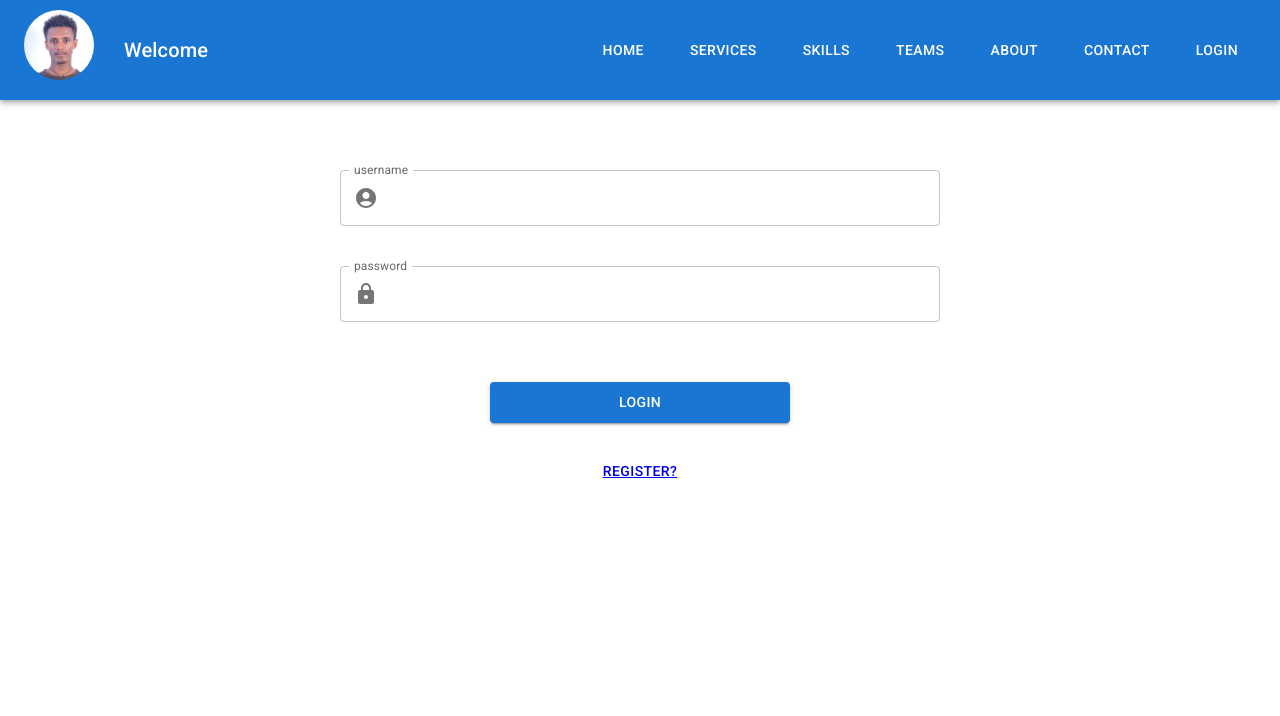
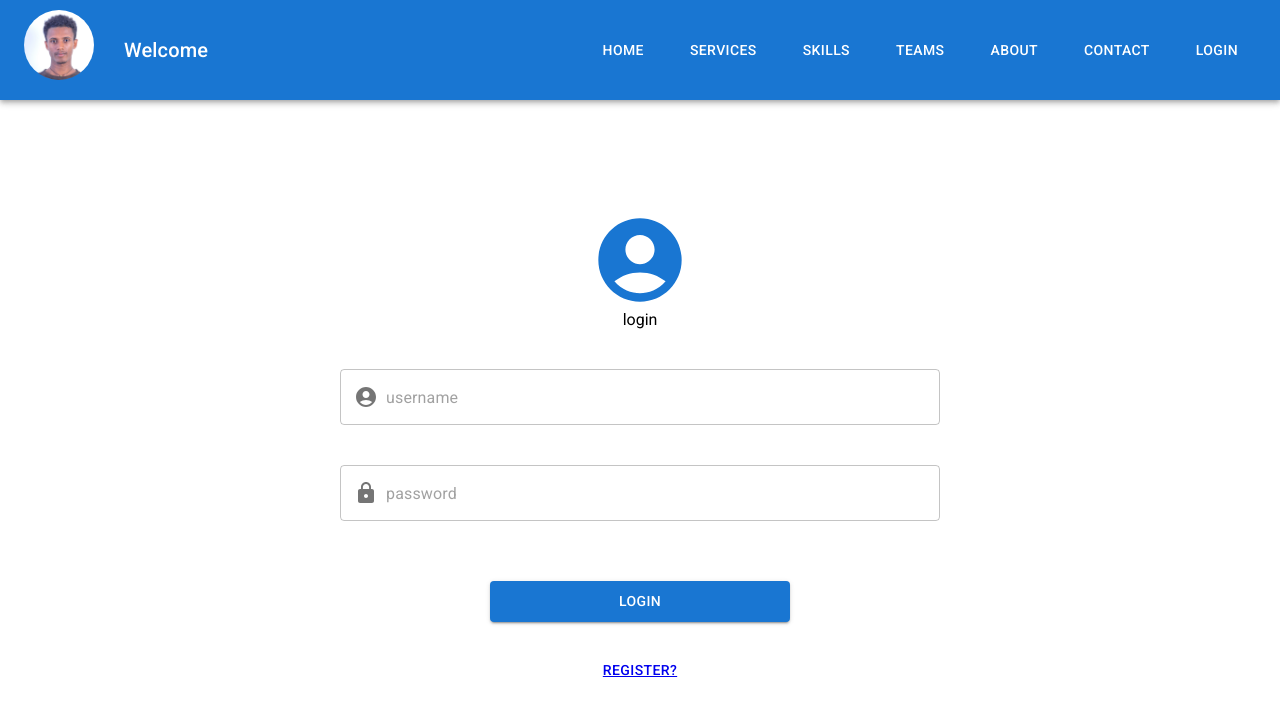
Before and after one commit to addisuanley2010/portifolio, a React (Create React App) app: page /login in a window 1280 px wide. Shown: the top 716 px of the page. Built offline with nearby package versions, Linux system fonts and the light colour scheme.

Commit message:
login page updated

```diff
--- a/src/componenets/Login.jsx
+++ b/src/componenets/Login.jsx
@@ -1,14 +1,20 @@
 import React from "react";
-import {InputAdornment, Button,TextField, Stack } from "@mui/material";
+import {
+  InputAdornment,
+  Button,
+  TextField,
+  Stack,
+
+} from "@mui/material";
 import { Link } from "react-router-dom";
-import AccountCircle from '@mui/icons-material/AccountCircle';
-import HttpsIcon from '@mui/icons-material/Https';
+import AccountCircle from "@mui/icons-material/AccountCircle";
+import HttpsIcon from "@mui/icons-material/Https";
 
 const Login = () => {
   return (
     <Stack alignItems={"center"}>
       <Stack
-        marginTop={"60px"}
+        marginTop={"100px"}
         sx={{
           minWidth: {
             xs: "350px",
@@ -17,22 +23,40 @@ const Login = () => {
           gap: "40px",
         }}
       >
-       <TextField id="username" label='username'
+        <Stack
+    alignItems={"center"}>
+          <AccountCircle
+            color="primary"
+            sx={{
+              height: "100px",
+              width: "100px",
+            }}
+          />
+          login
+        </Stack>
+        <TextField
+          id="username"
+          placeholder="username"
           InputProps={{
             startAdornment: (
               <InputAdornment position="start">
                 <AccountCircle />
               </InputAdornment>
             ),
-        }} />
-        <TextField label="password" id="password" type={'password'}
+          }}
+        />
+        <TextField
+          placeholder="password"
+          id="password"
+          type={"password"}
           InputProps={{
             startAdornment: (
               <InputAdornment position="start">
                 <HttpsIcon />
               </InputAdornment>
             ),
-        }} />
+          }}
+        />
       </Stack>
 
       <Button
@@ -48,8 +72,10 @@ const Login = () => {
       >
         Login
       </Button>
-      <Stack direction={'row'} my={'30px'}>
-        <Button ><Link>Register?</Link></Button>
+      <Stack direction={"row"} my={"30px"}>
+        <Button>
+          <Link>Register?</Link>
+        </Button>
         {/* <Button >Forget?</Button> */}
       </Stack>
     </Stack>
```
Lines whose indentation alone changed are shown as unchanged.
